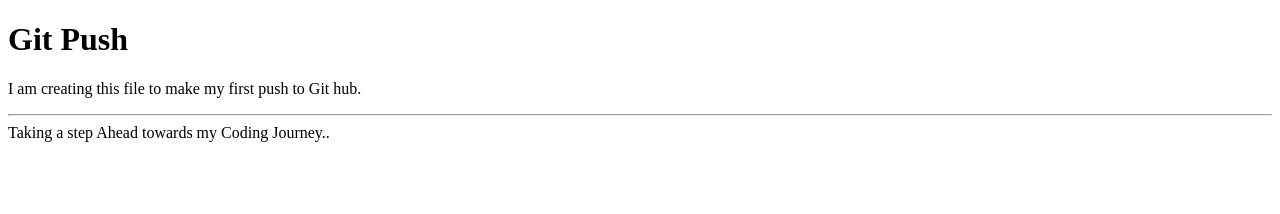
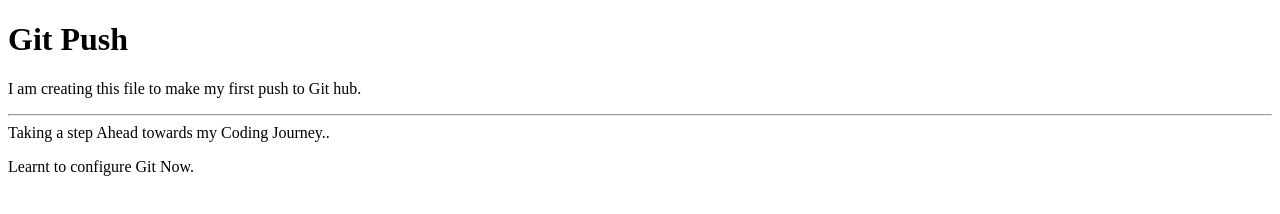
Before and after one commit to Zoya-Sk/Demo-repo, a plain HTML site: page index.html in a window 1280 px wide. Drawn offline with Linux system fonts and the light colour scheme.

Commit message:
Add a new para to index file

```diff
--- a/index.html
+++ b/index.html
@@ -8,5 +8,6 @@
 <body>
     <h1>Git Push</h1>
     <p>I am creating this file to make my first push to Git hub. <hr> Taking a step Ahead towards my Coding Journey..</p>
+    <p>Learnt to configure Git Now.</p>
 </body>
 </html>
```
